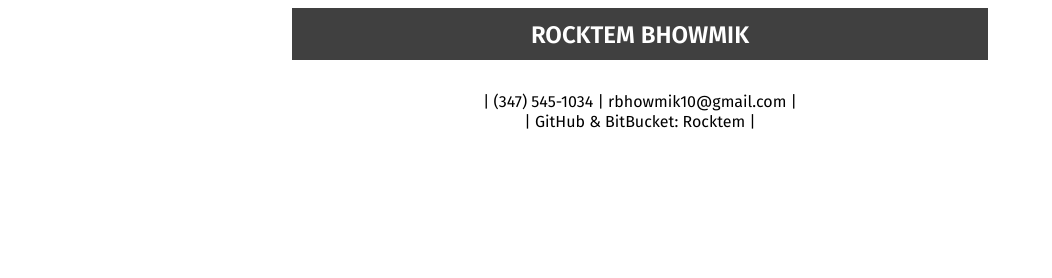
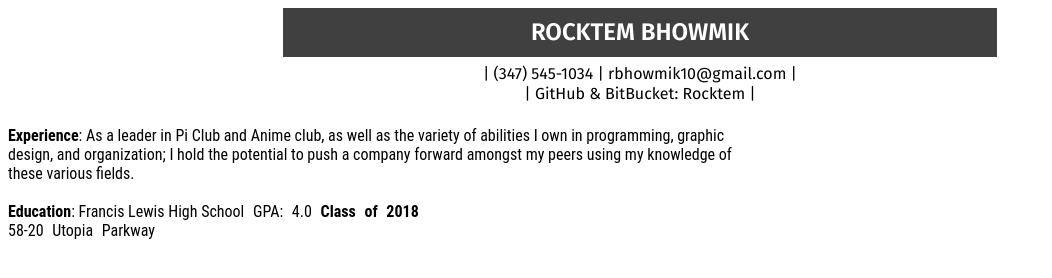
Before and after one commit to Rocktem/rocktem.github.io, a plain HTML site: page index.html in a window 1280 px wide. Shown: the whole page, without its empty margins (0-1052 px from the left). Drawn offline with Linux system fonts and the light colour scheme.

Commit message:
Update index.html

```diff
--- a/index.html
+++ b/index.html
@@ -2,24 +2,26 @@
 <head>
 <link href="https://fonts.googleapis.com/css?family=Fira+Sans:400,600" rel="stylesheet">
 <title>Rocktem's Website</title>
-<style type = "text/css">
-.header{
+<style type = "text/css">.header{
 text-align: center;
 padding-top: 1%;
 width: 55%;
-margin-left: auto;
-margin-right: auto;
+margin: auto;
+padding: 0.4em;
 }
 p.header{
 line-height: 125%;
 }
+
 </style>
 </head>
 <body>
 
-<h2 class = "header" style = "font-family: 'Fira Sans', sans-serif; background-color: #404040; color: white; height: 5%;">ROCKTEM BHOWMIK</h2>
+<h2 class = "header" style = "font-family: 'Fira Sans', sans-serif; background-color: #404040; color: white; height: 30px;">ROCKTEM BHOWMIK</h2>
 
 <p class = "header" style = "font-family: 'Fira Sans', sans-serif;">| (347) 545-1034 | rbhowmik10@gmail.com | <br>| GitHub & BitBucket: Rocktem |</p>
 
+<p style = "font-family: 'Roboto Condensed', sans-serif;"><b>Experience</b>: As a leader in Pi Club and Anime club, as well as the variety of abilities I own in programming, graphic<br>design, and organization; I hold the potential to push a company forward amongst my peers using my knowledge of <br>these various fields.<br><br><b>Education</b>: Francis Lewis High School<span style="word-spacing:5px;"> GPA: 4.0 <b>Class of 2018</b><br>58-20 Utopia Parkway<p>
+
 </body>
 </html>
```
